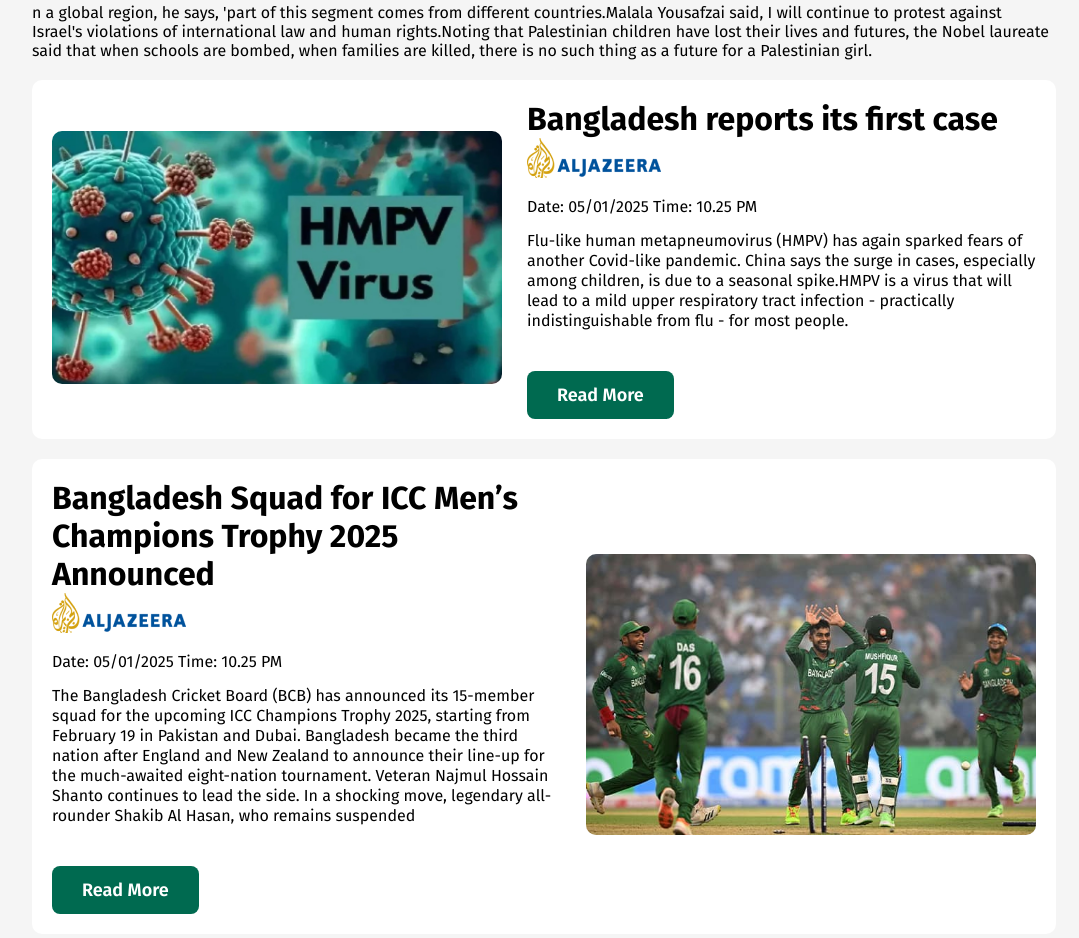
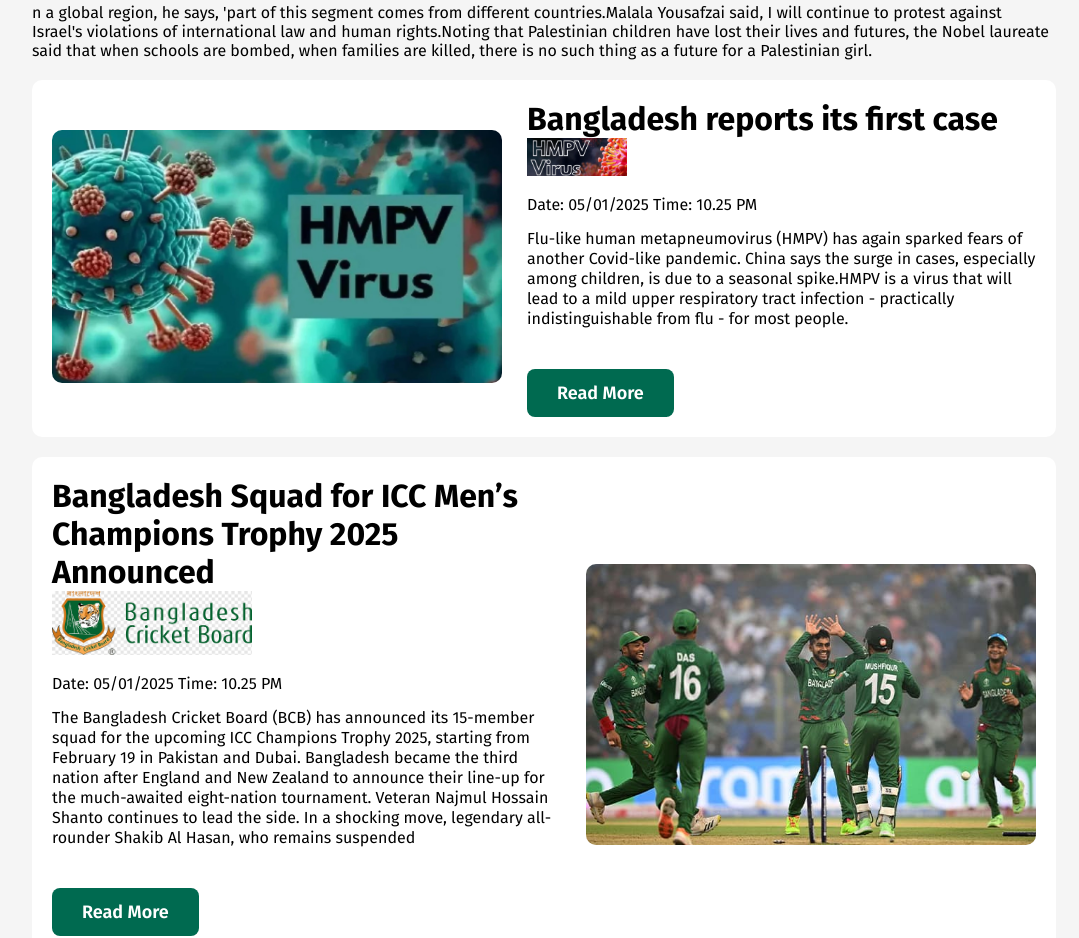
Before and after one commit to fatema016177/My-first-assignment-1, a plain HTML site: page index.html in a window 1280 px wide. Shown: the part 1524-2462 px from the top of the page, without its empty margins (96-1175 px from the left). Drawn offline with Linux system fonts and the light colour scheme.

Commit message:
final project

```diff
--- a/index.html
+++ b/index.html
@@ -75,7 +75,7 @@
                 </div>
                 <div>
                     <h1 class="new-satellite-heading">Bangladesh reports its first case</h1>
-                    <img src="assets/al-jazeera.png" alt="">
+                    <img src="assets/Image 2025-01-12 .jpg" alt="" width="100">
                     <p class="satellite-date">Date: 05/01/2025 Time: 10.25 PM</p>
                     <p class="new-satellite-paragraph">Flu-like human metapneumovirus (HMPV) has again sparked fears of another Covid-like pandemic. China says the surge in cases, especially among children, is due to a seasonal spike.HMPV is a virus that will lead to a mild upper respiratory tract infection - practically indistinguishable from flu - for most people.</p>
                     <button class="btn">Read More</button>
@@ -88,7 +88,7 @@
                 </div>
                 <div>
                     <h1 class="new-satellite-heading">Bangladesh Squad for ICC Men’s Champions Trophy 2025 Announced</h1>
-                    <img src="assets/al-jazeera.png" alt="">
+                    <img src="assets/bangladesh-.png" alt="" width="200">
                     <p class="satellite-date">Date: 05/01/2025 Time: 10.25 PM</p>
                     <p class="new-satellite-paragraph">The Bangladesh Cricket Board (BCB) has announced its 15-member squad for the upcoming ICC Champions Trophy 2025, starting from February 19 in Pakistan and Dubai. Bangladesh became the third nation after England and New Zealand to announce their line-up for the much-awaited eight-nation tournament. Veteran Najmul Hossain Shanto continues to lead the side. In a shocking move, legendary all-rounder Shakib Al Hasan, who remains suspended </p>
                     <button class="btn">Read More</button>
```
Also changed, not shown: assets/Image 2025-01-12 .jpg (added), assets/bangladesh-.png (added).
